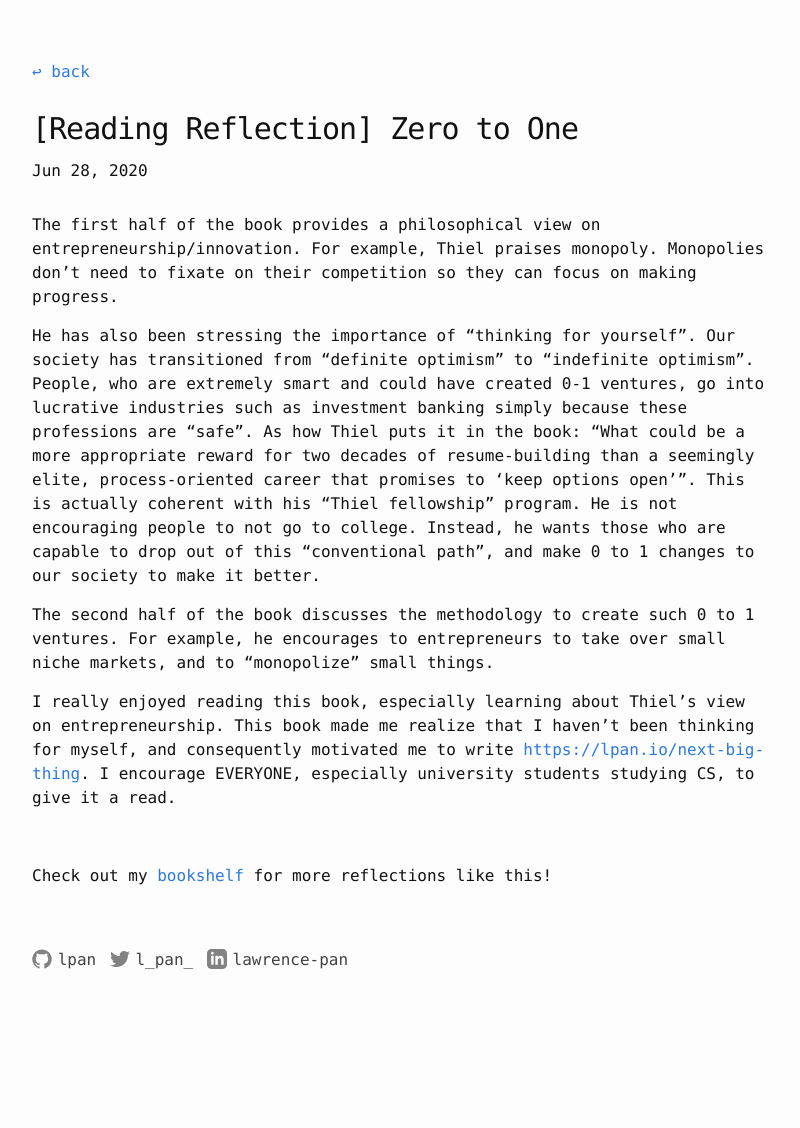
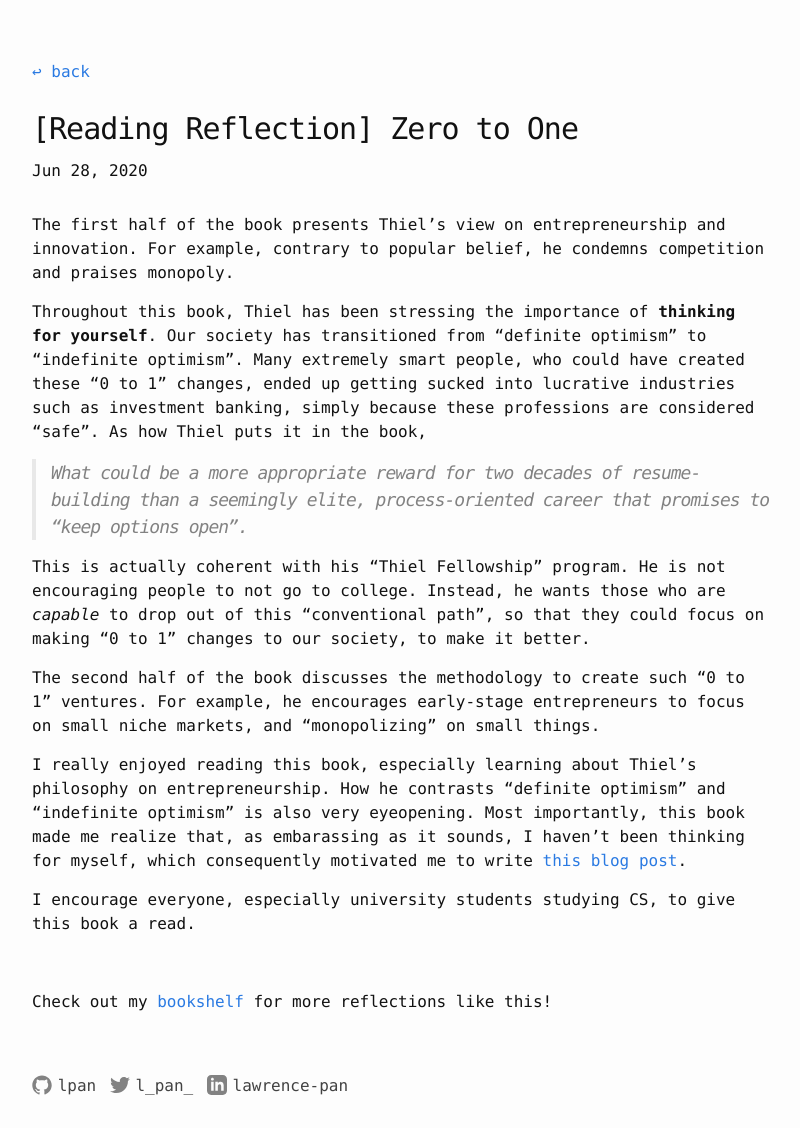
Before and after one commit to lpan/lpan.github.io, a Jekyll site: the page built from _posts/2020-06-28-reflection-zero-to-one.md, in a window 1280 px wide. Shown: the whole page, without its empty margins (238-1038 px from the left). Built offline with Jekyll 4.4.1, drawn with Linux system fonts in a browser that asks for light colours; comment, search, counter and statistics services are not loaded; before the commit the page ends 1002 px from its top, so only the background shows below that.

Commit message:
refine zero to one reflection

```diff
--- a/_posts/2020-06-28-reflection-zero-to-one.md
+++ b/_posts/2020-06-28-reflection-zero-to-one.md
@@ -6,31 +6,39 @@ comments: true
 categories: book
 ---
 
-The first half of the book provides a philosophical view on
-entrepreneurship/innovation. For example, Thiel praises monopoly. Monopolies
-don't need to fixate on their competition so they can focus on making progress.
+The first half of the book presents Thiel's view on entrepreneurship and
+innovation. For example, contrary to popular belief, he condemns competition and
+praises monopoly.
 
-He has also been stressing the importance of "thinking for yourself". Our
-society has transitioned from "definite optimism" to "indefinite optimism".
-People, who are extremely smart and could have created 0-1 ventures, go into
-lucrative industries such as investment banking simply because these professions
-are "safe". As how Thiel puts it in the book: "What could be a more appropriate
-reward for two decades of resume-building than a seemingly elite,
-process-oriented career that promises to 'keep options open'". This is actually
-coherent with his "Thiel fellowship" program. He is not encouraging people to
-not go to college. Instead, he wants those who are capable to drop out of this
-"conventional path", and make 0 to 1 changes to our society to make it better.
+Throughout this book, Thiel has been stressing the importance of **thinking for
+yourself**. Our society has transitioned from "definite optimism" to "indefinite
+optimism". Many extremely smart people, who could have created these "0 to 1"
+changes, ended up getting sucked into lucrative industries such as investment
+banking, simply because these professions are considered "safe". As how Thiel
+puts it in the book,
 
-The second half of the book discusses the methodology to create such 0 to 1
-ventures. For example, he encourages to entrepreneurs to take over small niche
-markets, and to "monopolize" small things.
+> What could be a more appropriate reward for two decades of resume-building
+> than a seemingly elite, process-oriented career that promises to "keep options
+> open".
 
-I really enjoyed reading this book, especially learning about Thiel's view on
-entrepreneurship. This book made me realize that I haven't been thinking for
-myself, and consequently motivated me to write
-[https://lpan.io/next-big-thing]({% post_url 2020-06-26-next-big-thing %}). I
-encourage EVERYONE, especially university students studying CS, to give it a
-read.
+This is actually coherent with his "Thiel Fellowship" program. He is not
+encouraging people to not go to college. Instead, he wants those who are
+*capable* to drop out of this "conventional path", so that they could focus on
+making "0 to 1" changes to our society, to make it better.
+
+The second half of the book discusses the methodology to create such "0 to 1"
+ventures. For example, he encourages early-stage entrepreneurs to focus on small
+niche markets, and "monopolizing" on small things.
+
+I really enjoyed reading this book, especially learning about Thiel's philosophy
+on entrepreneurship. How he contrasts "definite optimism" and "indefinite
+optimism" is also very eyeopening. Most importantly, this book made me realize
+that, as embarassing as it sounds, I haven't been thinking for myself, which
+consequently motivated me to write [this blog post]({% post_url
+2020-06-26-next-big-thing %}).
+
+I encourage everyone, especially university students studying CS, to give this
+book a read.
 
 &nbsp;
 
```
